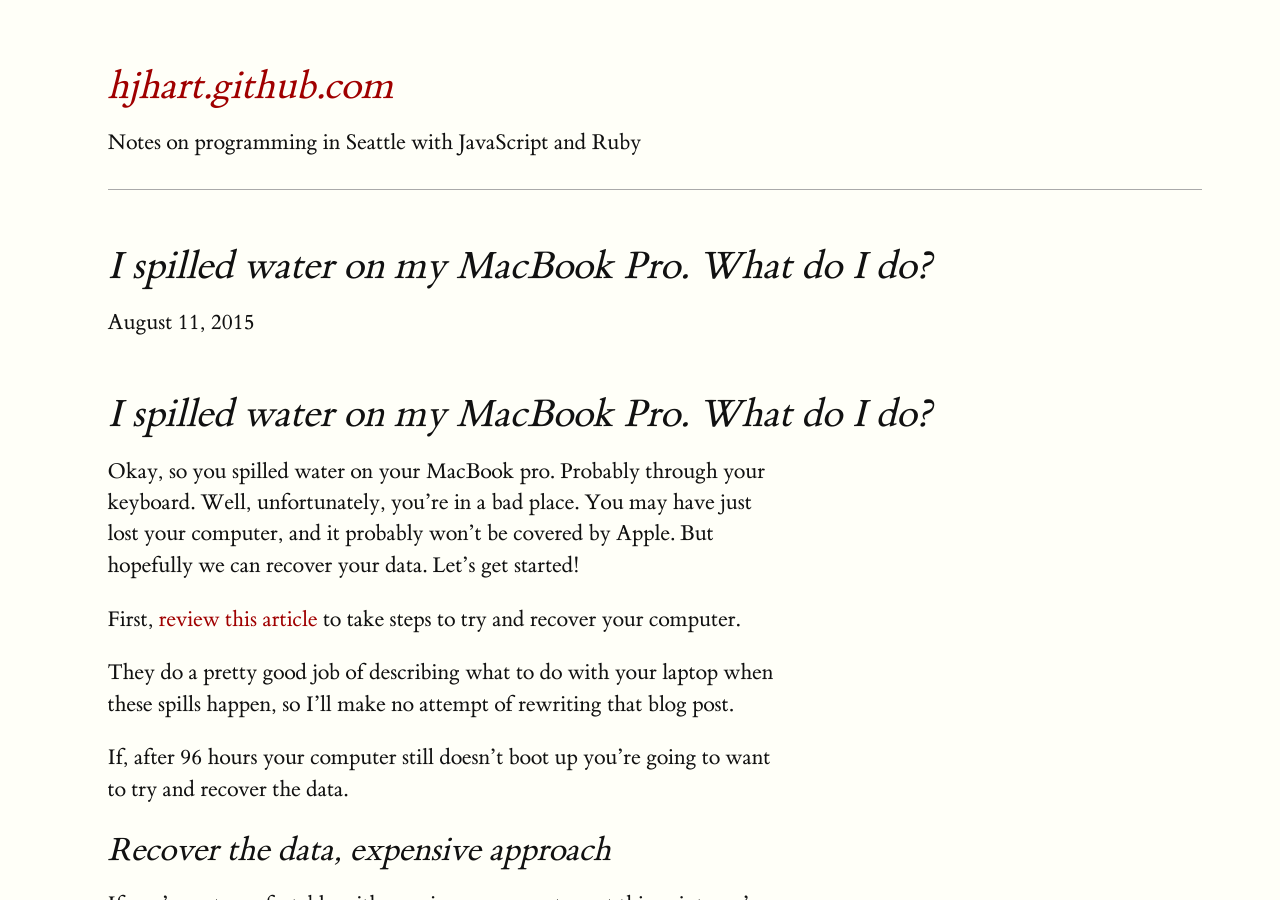
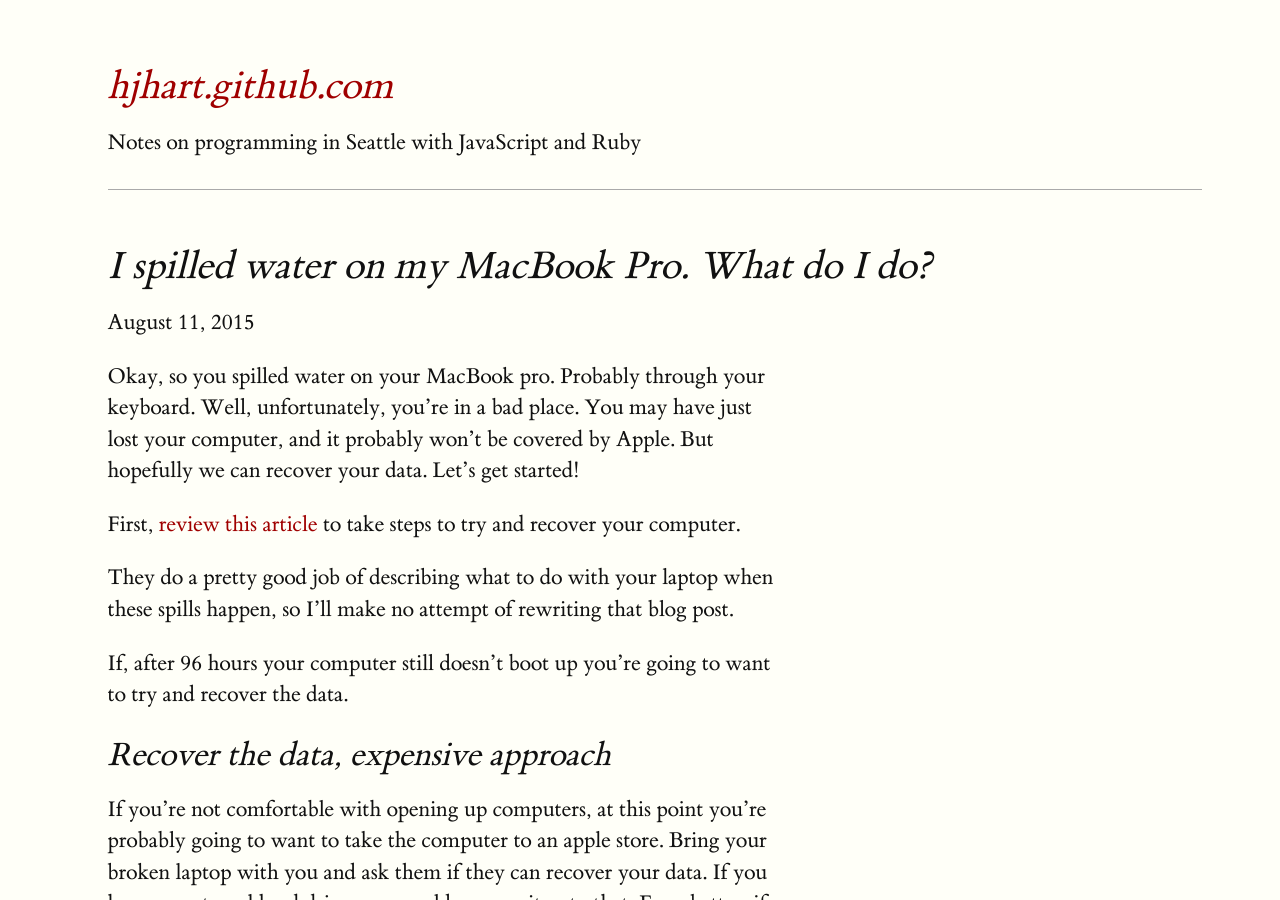
Before and after one commit to hjhart/hjhart.blog, a Jekyll site: the page built from _posts/2015-08-11-i-spilled-water-on-my-macbook-pro.markdown, in a window 1280 px wide and 900 px high. Built offline with Jekyll 4.4.1, drawn with Linux system fonts in a browser that asks for light colours.

Commit message:
Remove extraenous titles

```diff
--- a/_posts/2014-06-24-compiling-php-on-smartos.markdown
+++ b/_posts/2014-06-24-compiling-php-on-smartos.markdown
@@ -3,7 +3,6 @@ layout: post
 title: "Compiling PHP on SmartOS"
 summary: "Compiling PHP on SmartOS is a pain in the neck. Here's how I did it."
 ---
-
 
 Recently I was trying to compile PHP 5.5.13 from source on SmartOS. While running `./configure --prefix=/opt/local/php --enable-cli --enable-zip --enable-cgi` I ran into this error:
 
--- a/_posts/2014-12-10-halog-is-for-calculating-percentiles.markdown
+++ b/_posts/2014-12-10-halog-is-for-calculating-percentiles.markdown
@@ -3,8 +3,6 @@ layout: post
 title: "HALog is for calculating percentiles"
 summary: "Herein lies some debugging with some issues using HALog, where no lines were being parsed."
 ---
-
-## HALog is for calculating percentiles
 
 So, I had some issues parsing my halog files
 
--- a/_posts/2015-08-11-i-spilled-water-on-my-macbook-pro.markdown
+++ b/_posts/2015-08-11-i-spilled-water-on-my-macbook-pro.markdown
@@ -3,8 +3,6 @@ layout: post
 title: "I spilled water on my MacBook Pro. What do I do?"
 summary: "Without a good backup strategy, spilling water on your Macbook can be devastating. Let's try to recover that laptop, or at least your data."
 ---
-
-# I spilled water on my MacBook Pro. What do I do?
 
 Okay, so you spilled water on your MacBook pro. Probably through your keyboard. Well, unfortunately, you're in a bad place. You may have just lost your computer, and it probably won't be covered by Apple. But hopefully we can recover your data. Let's get started!
 
```
